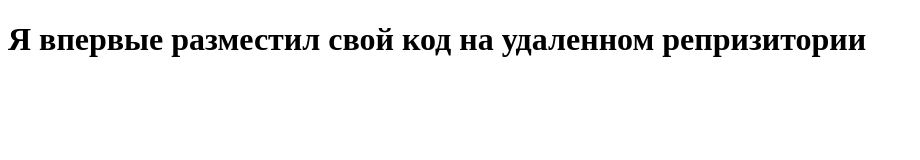
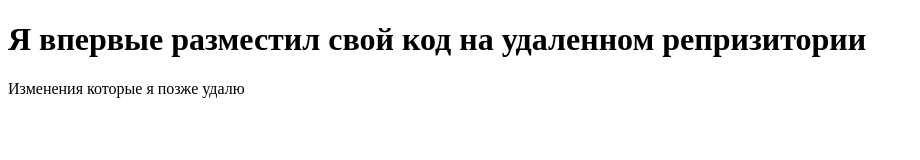
Before and after one commit to Zenyatta132/t_token, a plain HTML site: page index.html in a window 1280 px wide. Shown: the whole page, without its empty margins (0-920 px from the left). Drawn offline with Linux system fonts and the light colour scheme.

Commit message:
Ошибочный коммит

```diff
--- a/index.html
+++ b/index.html
@@ -7,5 +7,6 @@
 </head>
 <body>
     <h1>Я впервые разместил свой код на удаленном репризитории</h1>
+    <p>Изменения которые я позже удалю</p>
 </body>
 </html>
```
